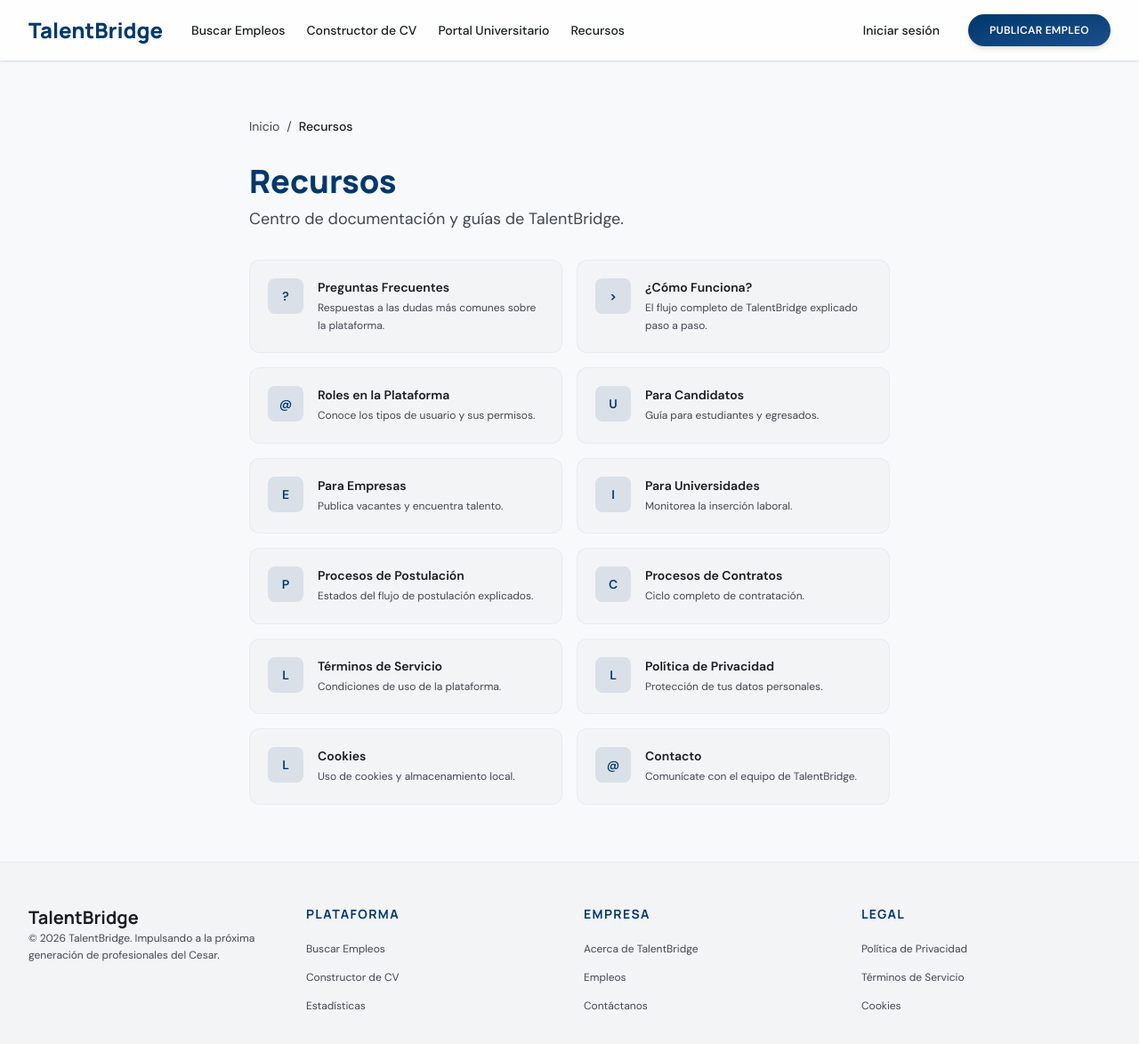
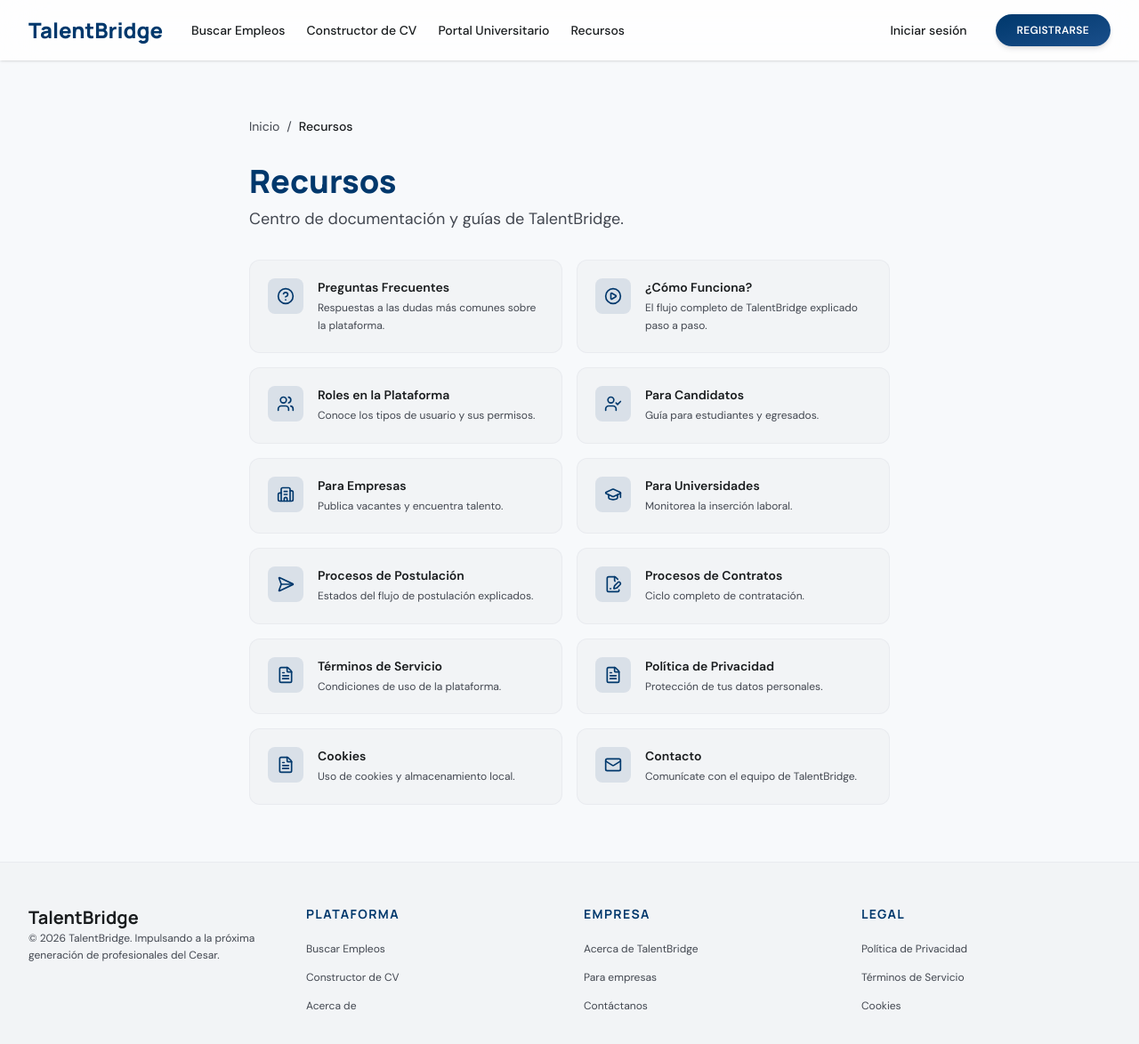
Before and after one commit to Timmy0825XD/talentbridge, a Next.js app in the folder frontend/: page /recursos in a window 1280 px wide. Shown: the top 1174 px of the page at 89% size. Built offline with nearby package versions, Linux system fonts and the light colour scheme.

Commit message:
fix(frontend): corregir anchor cv-y-score, labels footer, imports no usados e iconos recursos

```diff
--- a/frontend/app/(public)/acerca/page.tsx
+++ b/frontend/app/(public)/acerca/page.tsx
@@ -1,4 +1,3 @@
-import { publicLinks } from "@/src/content/site-links";
 import { institutionalContent } from "@/src/content/institutional";
 import InfoPageLayout from "@/src/components/info/InfoPageLayout";
 
--- a/frontend/app/(public)/info/candidatos/page.tsx
+++ b/frontend/app/(public)/info/candidatos/page.tsx
@@ -8,7 +8,7 @@
   return (
     <InfoPageLayout title={title} description={description} breadcrumb={[{ label: "Información", href: publicLinks.resources }, { label: title }]}>
       {sections.map((section) => (
-        <section key={section.title} className="space-y-3">
+        <section key={section.title} id={section.title.includes("CV") ? "cv-y-score" : undefined} className="space-y-3">
           <h2 className="text-xl font-bold text-on-surface font-headline">{section.title}</h2>
           <p className="text-on-surface-variant leading-relaxed">{section.content}</p>
         </section>
--- a/frontend/app/(public)/layout.tsx
+++ b/frontend/app/(public)/layout.tsx
@@ -49,7 +49,7 @@
               href={publicLinks.register}
               className="bg-gradient-to-br from-primary to-primary-container text-on-primary rounded-full px-6 py-2.5 font-bold tracking-wide text-xs uppercase shadow-md active:scale-95 transition-transform duration-150"
             >
-              Publicar Empleo
+              Registrarse
             </Link>
           </div>
         </div>
@@ -86,7 +86,7 @@
               </li>
               <li>
                 <Link href={publicLinks.about} className="text-xs text-on-surface-variant hover:text-primary transition-colors">
-                  Estad&iacute;sticas
+                  Acerca de
                 </Link>
               </li>
             </ul>
@@ -104,7 +104,7 @@
               </li>
               <li>
                 <Link href={publicLinks.companies} className="text-xs text-on-surface-variant hover:text-primary transition-colors">
-                  Empleos
+                  Para empresas
                 </Link>
               </li>
               <li>
--- a/frontend/app/(public)/legal/cookies/page.tsx
+++ b/frontend/app/(public)/legal/cookies/page.tsx
@@ -1,4 +1,3 @@
-import { publicLinks } from "@/src/content/site-links";
 import { legalContent } from "@/src/content/legal";
 import InfoPageLayout from "@/src/components/info/InfoPageLayout";
 
--- a/frontend/app/(public)/legal/privacidad/page.tsx
+++ b/frontend/app/(public)/legal/privacidad/page.tsx
@@ -1,4 +1,3 @@
-import { publicLinks } from "@/src/content/site-links";
 import { legalContent } from "@/src/content/legal";
 import InfoPageLayout from "@/src/components/info/InfoPageLayout";
 
--- a/frontend/app/(public)/legal/terminos/page.tsx
+++ b/frontend/app/(public)/legal/terminos/page.tsx
@@ -1,4 +1,3 @@
-import { publicLinks } from "@/src/content/site-links";
 import { legalContent } from "@/src/content/legal";
 import InfoPageLayout from "@/src/components/info/InfoPageLayout";
 
--- a/frontend/app/(public)/recursos/page.tsx
+++ b/frontend/app/(public)/recursos/page.tsx
@@ -1,79 +1,80 @@
 import Link from "next/link";
 import { publicLinks } from "@/src/content/site-links";
 import InfoPageLayout from "@/src/components/info/InfoPageLayout";
+import { HelpCircle, PlayCircle, Users, UserCheck, Building2, GraduationCap, SendHorizonal, FileSignature, FileText, Mail } from "lucide-react";
 
 const resourceCards = [
   {
     title: "Preguntas Frecuentes",
     description: "Respuestas a las dudas más comunes sobre la plataforma.",
     href: publicLinks.faq,
-    icon: "?",
+    icon: HelpCircle,
   },
   {
     title: "¿Cómo Funciona?",
     description: "El flujo completo de TalentBridge explicado paso a paso.",
     href: publicLinks.howItWorks,
-    icon: ">",
+    icon: PlayCircle,
   },
   {
     title: "Roles en la Plataforma",
     description: "Conoce los tipos de usuario y sus permisos.",
     href: publicLinks.roles,
-    icon: "@",
+    icon: Users,
   },
   {
     title: "Para Candidatos",
     description: "Guía para estudiantes y egresados.",
     href: publicLinks.candidates,
-    icon: "U",
+    icon: UserCheck,
   },
   {
     title: "Para Empresas",
     description: "Publica vacantes y encuentra talento.",
     href: publicLinks.companies,
-    icon: "E",
+    icon: Building2,
   },
   {
     title: "Para Universidades",
     description: "Monitorea la inserción laboral.",
     href: publicLinks.universities,
-    icon: "I",
+    icon: GraduationCap,
   },
   {
     title: "Procesos de Postulación",
     description: "Estados del flujo de postulación explicados.",
     href: publicLinks.processes.applications,
-    icon: "P",
+    icon: SendHorizonal,
   },
   {
     title: "Procesos de Contratos",
     description: "Ciclo completo de contratación.",
     href: publicLinks.processes.contracts,
-    icon: "C",
+    icon: FileSignature,
   },
   {
     title: "Términos de Servicio",
     description: "Condiciones de uso de la plataforma.",
     href: publicLinks.terms,
-    icon: "L",
+    icon: FileText,
   },
   {
     title: "Política de Privacidad",
     description: "Protección de tus datos personales.",
     href: publicLinks.privacy,
-    icon: "L",
+    icon: FileText,
   },
   {
     title: "Cookies",
     description: "Uso de cookies y almacenamiento local.",
     href: publicLinks.cookies,
-    icon: "L",
+    icon: FileText,
   },
   {
     title: "Contacto",
     description: "Comunícate con el equipo de TalentBridge.",
     href: publicLinks.contact,
-    icon: "@",
+    icon: Mail,
   },
 ];
 
@@ -87,8 +88,8 @@
             href={card.href}
             className="flex items-start gap-4 p-5 rounded-xl bg-surface-container-low border border-outline-variant/20 hover:border-primary/40 hover:shadow-md transition-all group"
           >
-            <div className="w-10 h-10 rounded-lg bg-primary/10 text-primary font-bold flex items-center justify-center flex-shrink-0 text-sm">
-              {card.icon}
+            <div className="w-10 h-10 rounded-lg bg-primary/10 text-primary flex items-center justify-center flex-shrink-0">
+              <card.icon className="w-5 h-5" />
             </div>
             <div className="space-y-1">
               <p className="font-semibold text-on-surface text-sm group-hover:text-primary transition-colors">{card.title}</p>
--- a/frontend/app/page.tsx
+++ b/frontend/app/page.tsx
@@ -1,6 +1,6 @@
 import Link from "next/link";
 import Image from "next/image";
-import { Sparkles, GraduationCap, Newspaper, CheckCheck, ChartBarBig, ChartSpline, Handshake, Workflow, Landmark } from "lucide-react";
+import { Sparkles, GraduationCap, CheckCheck, ChartBarBig, ChartSpline, Handshake, Workflow, Landmark } from "lucide-react";
 import { publicLinks } from "@/src/content/site-links";
 
 export default function Home() {
@@ -27,13 +27,13 @@
           </div>
 
           <div className="flex items-center gap-4">
-            <Link href="/auth/login" className="text-[#424750] font-medium hover:text-[#00386c] transition-colors px-4 py-2 text-sm" >
+            <Link href={publicLinks.login} className="text-[#424750] font-medium hover:text-[#00386c] transition-colors px-4 py-2 text-sm" >
               Iniciar sesión
             </Link>
-            <Link href="/auth/register"
+            <Link href={publicLinks.register}
               className="bg-gradient-to-br from-[#00386c] to-[#1a4f8b] text-white rounded-full px-6 py-2.5 font-bold tracking-wide text-xs uppercase shadow-md active:scale-95 transition-transform duration-150"
             >
-              Publicar Empleo
+              Registrarse
             </Link>
           </div>
         </div>
@@ -61,7 +61,7 @@
               </p>
 
               <div className="animate-fade-up-delay-3 flex flex-wrap gap-4">
-                <Link href="/auth/register"
+                <Link href={publicLinks.register}
                   className="bg-gradient-to-br from-[#00386c] to-[#1a4f8b] text-white rounded-full px-8 py-4 font-bold tracking-wider text-sm uppercase shadow-xl hover:shadow-[#00386c]/20 transition-all active:scale-95"
                 >
                   Explorar oportunidades
@@ -251,7 +251,7 @@
                 las mejores organizaciones del Cesar y Colombia.
               </p>
               <div className="flex flex-wrap justify-center gap-4">
-                <Link href="/auth/register"
+                <Link href={publicLinks.register}
                   className="bg-[#006d37] text-white rounded-full px-10 py-5 font-bold tracking-wider text-sm uppercase shadow-2xl hover:bg-[#005228] transition-all"
                 >
                   Crear perfil de candidato
@@ -287,14 +287,14 @@
               links: [
                 { label: "Buscar Empleos", href: publicLinks.candidates },
                 { label: "Constructor de CV", href: publicLinks.candidatesCv },
-                { label: "Estadísticas", href: publicLinks.about },
+                { label: "Acerca de", href: publicLinks.about },
               ],
             },
             {
               title: "Empresa",
               links: [
                 { label: "Acerca de TalentBridge", href: publicLinks.about },
-                { label: "Empleos", href: publicLinks.companies },
+                { label: "Para empresas", href: publicLinks.companies },
                 { label: "Contáctanos", href: publicLinks.contact },
               ],
             },
--- a/frontend/src/components/info/InfoPageLayout.tsx
+++ b/frontend/src/components/info/InfoPageLayout.tsx
@@ -1,4 +1,5 @@
 import Link from "next/link";
+import { publicLinks } from "@/src/content/site-links";
 
 interface BreadcrumbItem {
   label: string;
@@ -17,7 +18,7 @@
     <div className="max-w-3xl mx-auto px-6 py-12 lg:py-16 space-y-8">
       {breadcrumb && breadcrumb.length > 0 && (
         <nav className="flex items-center gap-2 text-sm text-on-surface-variant">
-          <Link href="/" className="hover:text-primary transition-colors">Inicio</Link>
+          <Link href={publicLinks.home} className="hover:text-primary transition-colors">Inicio</Link>
           {breadcrumb.map((item) => (
             <span key={item.label} className="flex items-center gap-2">
               <span>/</span>
```
